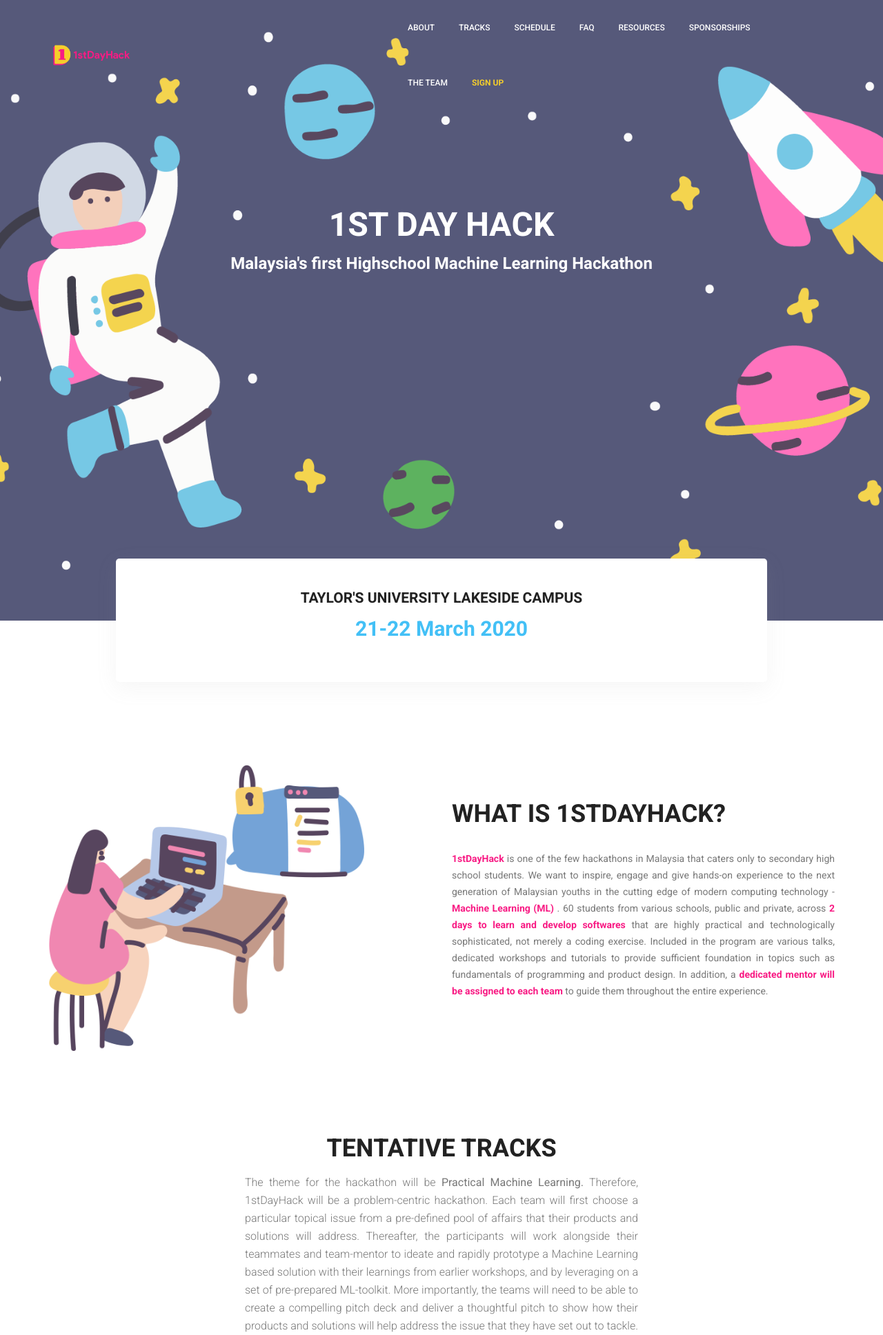
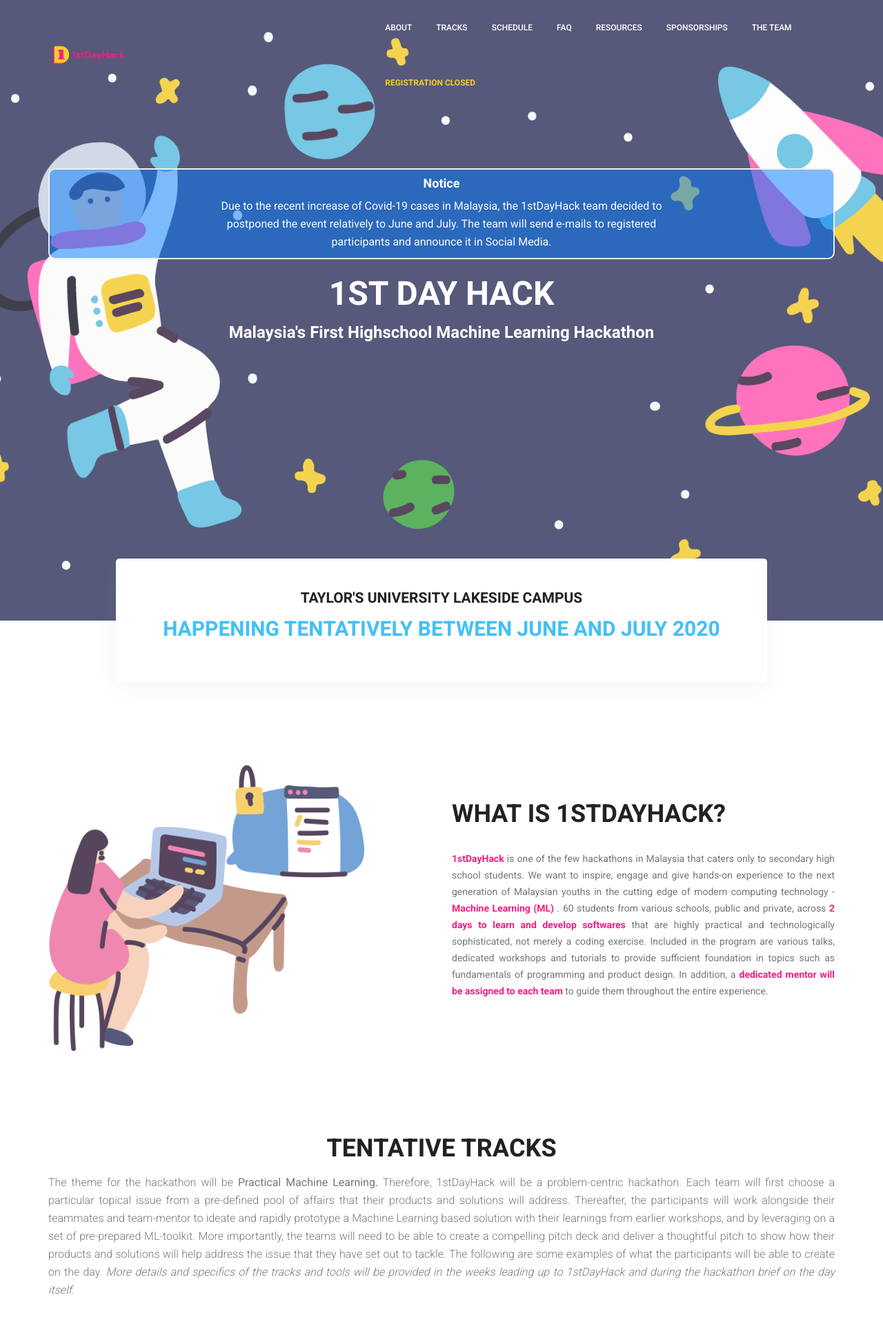
Before and after one commit to 1stDayHack/landing, a PHP site: page / in a window 1280 px wide. Shown: the top 1936 px of the page at 69% size. Run offline with PHP 8.4, Linux system fonts and the light colour scheme; some libraries are stand-ins or nearby versions.

Commit message:
visual updates & covid-19 notice

```diff
--- a/css/style.css
+++ b/css/style.css
@@ -3,6 +3,17 @@
 /*=================== fonts ====================*/
 @import url("https://fonts.googleapis.com/css?family=Heebo:300,400,500,700|Roboto:300,400,500,700");
 /*---------------------------------------------------- */
+#notice {
+  background-color: rgba(0,123,255,.5);
+  padding: 10px 0;
+  border-radius: 10px;
+  border: 2px solid #eeeeee;
+}
+
+#notice > p {
+  margin: auto;
+}
+
 .list {
   list-style: none;
   margin: 0px;
@@ -105,7 +116,6 @@ button:focus {
   line-height: 26px;
   color: #777777;
   margin-bottom: 0px;
-  max-width: 570px;
   font-weight: 300;
   margin: auto;
 }
--- a/index.html
+++ b/index.html
@@ -19,7 +19,6 @@
 </head>
 
 <body>
-
 	<!--================Header Menu Area =================-->
 	<header class="header_area">
 		<div class="main_menu">
@@ -46,8 +45,8 @@
 							<li class="nav-item"><a class="nav-link" href="#sponsorship">Sponsorships</a></li>
 							<li class="nav-item"><a class="nav-link" href="#team">The Team</a></li>
 							<li class="nav-item">
-								<a href= https://forms.gle/3Yi2nPynXhcG5Dto6 class="nav-link" style="color: #f5ce2b;">
-									<strong>Sign Up</strong>
+								<a href="#" class="nav-link" style="color: #f5ce2b; cursor: not-allowed;">
+									<strong>Registration Closed</strong>
 								</a>
 							</li>
 						</ul>
@@ -63,8 +62,16 @@
 		<div class="banner_inner">
 			<div class="container">
 				<div class="banner_content" style="margin-top: -150px;">
+					<div id="notice">
+						<h4>Notice</h4>
+						<p>
+							Due to the recent increase of Covid-19 cases in Malaysia, the 1stDayHack team decided to postponed the event relatively to June and July.
+							The team will send e-mails to registered participants and announce it in Social Media.
+						</p>
+					</div>
+					<br>
 					<h2>1st Day Hack</h2>
-					<h3>Malaysia's first Highschool Machine Learning Hackathon</h3>
+					<h3>Malaysia's First Highschool Machine Learning Hackathon</h3>
 				</div>
 			</div>
 		</div>
@@ -82,8 +89,8 @@
 								<h3 class="text-pink">Taylor's University Lakeside Campus</h3>
 							</div>
 							<div style="color: #43c0f6; text-align: center;">
-								<h2>
-									21-22 March 2020
+								<h2 style="text-transform: uppercase;">
+									Happening tentatively between June and July 2020
 								</h2>
 							</div>
 							<!-- <div id="timer" class="timer">
@@ -136,10 +143,6 @@
 							and product design. In addition, a <strong class="text-pink">dedicated mentor will be
 								assigned to each team</strong> to guide them throughout the entire experience.
 						</p>
-
-						<!-- <p>Bandwidth. We will need more than 750,000 additional digital talents by 2020 alone. This fact would be immediately obvious to any tech-inclined companies. Demand exceed supply despite a decade of record high enrolment rate to CS programs at universities. <strong class="text-pink">Thus, the problem is one of bandwidth.</strong></p>
-        					<p>In Malaysia, most of the current developers and coders are capable of carrying out professional projects are churned out from universities alone and that is problematic. Coding is actually not hard to learn, and most certainly do not require a 4-year degree to be proficient at. In fact, it has been made much easier nowadays thanks to the countless resources available online - all one needs is an interest to get started, and perseverance to get through the initial learning hump. </p>
-                            <p>That is why the secondary school would be a great place to get them started. We believe that there are many talented to-be developers in Malaysia that we can help kickstart and nurture through this initiative.</p> -->
 					</div>
 				</div>
 			</div>
@@ -537,7 +540,16 @@
 							</div>
 						</div>
 					</div> -->
-					<div class="col-lg-4 col-sm-6">
+					<div class="col-lg-3 col-sm-6">
+						<div class="sponsors_item">
+							<div class="sponsors_img">
+								<a href="#">
+									<img class="img-fluid" src="img/sponsors/silverlake_rsz.png" width="90%" alt="Silverlake">
+								</a>
+							</div>
+						</div>
+					</div>
+					<div class="col-lg-3 col-sm-6">
 						<div class="sponsors_item">
 							<div class="sponsors_img">
 								<a href="http://taylors.edu.my/">
@@ -546,7 +558,7 @@
 							</div>
 						</div>
 					</div>
-					<div class="col-lg-4 col-sm-6">
+					<div class="col-lg-3 col-sm-6">
 						<div class="sponsors_item">
 							<div class="sponsors_img">
 								<a href="http://taylors.edu.my/">
@@ -555,7 +567,7 @@
 							</div>
 						</div>
 					</div>
-					<div class="col-lg-4 col-sm-6">
+					<div class="col-lg-3 col-sm-6">
 						<div class="sponsors_item">
 							<div class="sponsors_img">
 								<a href="https://www.jetbrains.com/student/">
```
Also changed, not shown: img/sponsors/silverlake.svg, img/sponsors/silverlake_rsz.png (added), 3 other files.
